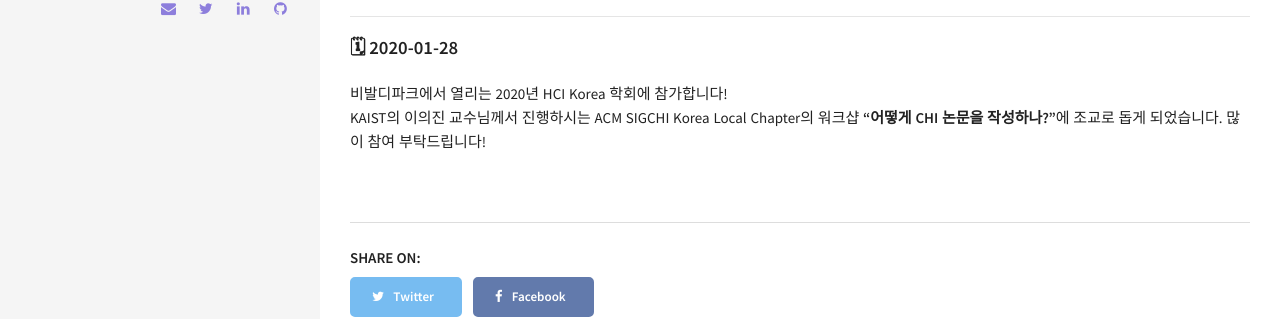
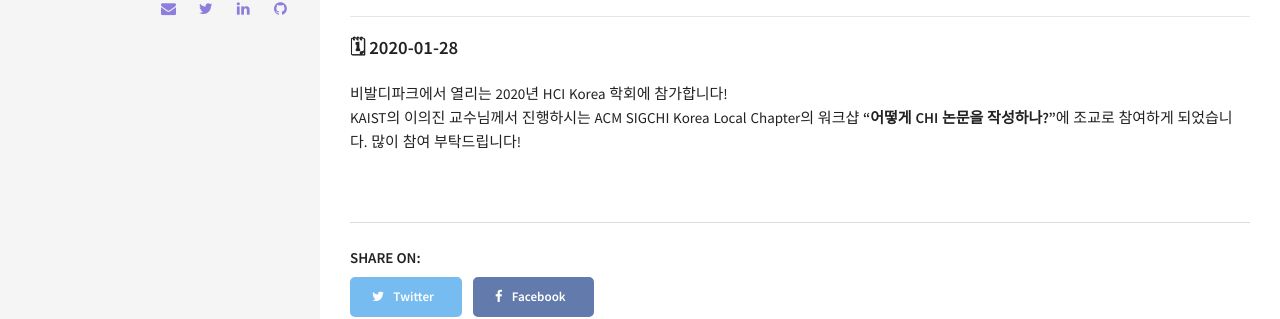
Before and after one commit to minjoonkim/minjoonkim.github.io, a Jekyll site: the page built from _posts/2020-02-08-recent-news.md, in a window 1280 px wide. Shown: the part 510-829 px from the top of the page. Built offline with Jekyll 4.4.1, drawn with Linux system fonts in a browser that asks for light colours.

Commit message:
recent news fix

```diff
--- a/_posts/2020-02-08-recent-news.md
+++ b/_posts/2020-02-08-recent-news.md
@@ -22,4 +22,4 @@ My most recent work, "Utilizing Response Time to Find In-between Ratings within
 #### 🗓 2020-01-28
 
 비발디파크에서 열리는 2020년 HCI Korea 학회에 참가합니다!
-KAIST의 이의진 교수님께서 진행하시는 ACM SIGCHI Korea Local Chapter의 워크샵 **"어떻게 CHI 논문을 작성하나?"**에 조교로 돕게 되었습니다. 많이 참여 부탁드립니다!
+KAIST의 이의진 교수님께서 진행하시는 ACM SIGCHI Korea Local Chapter의 워크샵 **"어떻게 CHI 논문을 작성하나?"**에 조교로 참여하게 되었습니다. 많이 참여 부탁드립니다!
```
